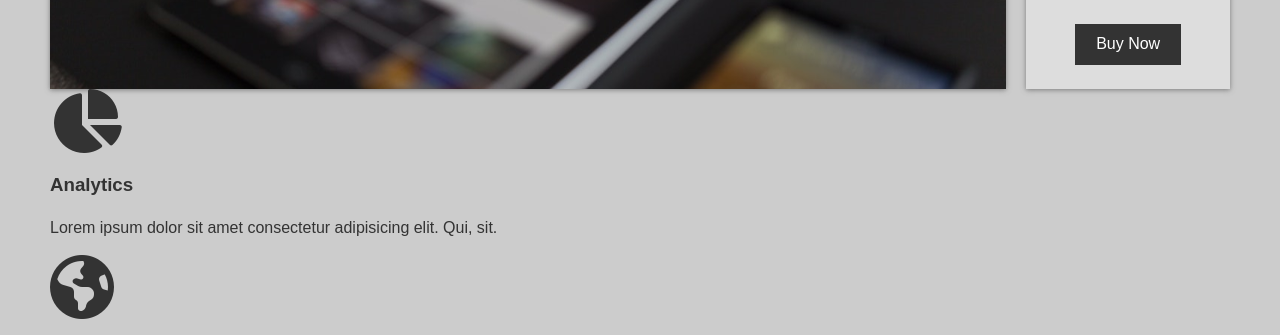
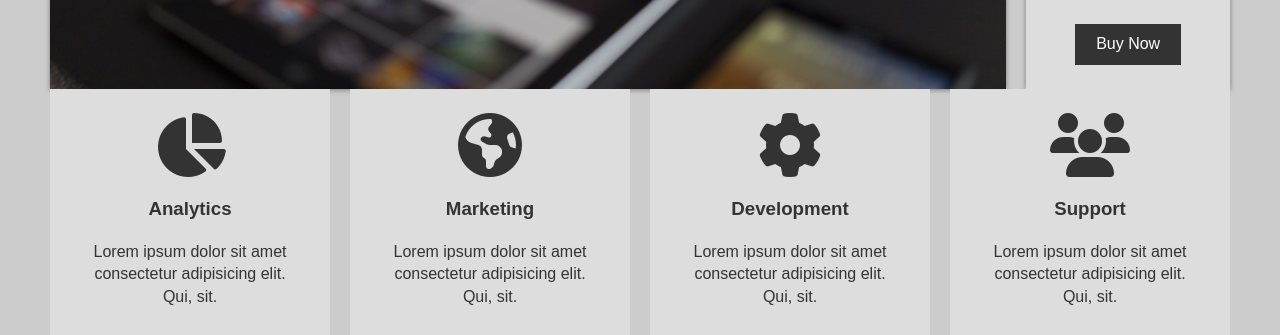
Before and after one commit to tarnowski-git/grid_layout_website, a plain HTML site: page index.html in a window 1280 px wide. Shown: the part 608-943 px from the top of the page. Drawn offline with Linux system fonts and the light colour scheme.

Commit message:
Add Boxes Section

```diff
--- a/style.css
+++ b/style.css
@@ -126,3 +126,18 @@ img {
 .top-box-b {
     grid-area: top-box-b;
 }
+
+/* Boxes */
+.boxes {
+    display: grid;
+    grid-gap: 20px;
+    /* we dont have to specify the temple columns for each media query */
+    grid-template-columns: repeat(auto-fit, minmax(200px, 1fr));
+}
+
+.box {
+    background: var(--primary);
+    text-align: center;
+    padding: 1.5rem 2rem;
+    box-shadow: var(--shadows);
+}
```
